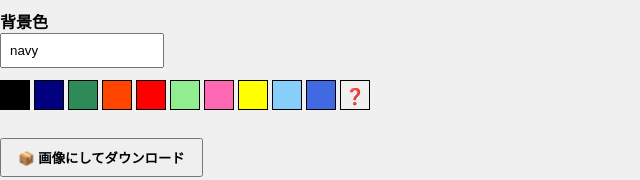
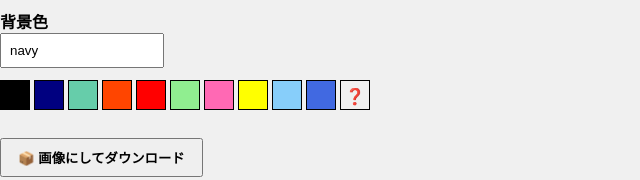
Before and after one commit to heading-image-maker/heading-image-maker.github.io, a website built with webpack: page docs/index.html in a window 1280 px wide. Shown: the part 971-1151 px from the top of the page, 0-640 px from the left. Built offline with nearby package versions, Linux system fonts and the light colour scheme.

Commit message:
feat: 色調整

```diff
--- a/docs/css/style.css
+++ b/docs/css/style.css
@@ -123,7 +123,7 @@ header {
 
 #form .color-palette[data-background-color=black] { background-color: black; }
 #form .color-palette[data-background-color=navy] { background-color: navy; }
-#form .color-palette[data-background-color=seagreen] { background-color: seagreen; }
+#form .color-palette[data-background-color=mediumaquamarine] { background-color: mediumaquamarine; }
 #form .color-palette[data-background-color=orangered] { background-color: orangered; }
 #form .color-palette[data-background-color=red] { background-color: red; }
 #form .color-palette[data-background-color=lightgreen] { background-color: lightgreen; }
--- a/docs/index.html
+++ b/docs/index.html
@@ -1,24 +1,30 @@
 <!DOCTYPE html>
 <html>
+
 <head>
   <meta charset="utf-8" />
   <title>Heading Image Maker | 見出し画像メーカー</title>
-    <meta name="description" content="A tool that makes a heading image and saves it in a file. | 見出し画像を作ってファイルに保存する、それだけのツール。">
+  <meta name="description"
+    content="A tool that makes a heading image and saves it in a file. | 見出し画像を作ってファイルに保存する、それだけのツール。">
   <meta name="keywords" content="note,見出し,画像,heading,image,png">
   <meta name='twitter:card' content='summary_large_image'>
   <meta name='twitter:site' content='@fukuchiharuki'>
   <meta name='twitter:title' content='Heading Image Maker | 見出し画像メーカー'>
-    <meta name='twitter:description' content='A tool that makes a heading image and saves it in a file. | 見出し画像を作ってファイルに保存する、それだけのツール。'>
+  <meta name='twitter:description'
+    content='A tool that makes a heading image and saves it in a file. | 見出し画像を作ってファイルに保存する、それだけのツール。'>
   <meta name='twitter:image' content='https://fukuchiharuki.me/heading-image-maker/images/key-visual.png'>
   <link rel="stylesheet" media="all" href="./css/font.css">
   <link rel="stylesheet" media="all" href="./css/style.css">
 </head>
+
 <body>
 
   <header>
     <ul id="links">
       <li class="github"><a href="https://github.com/fukuchiharuki/heading-image-maker/">GitHub Project</a></li>
-        <li class="twitter"><a href="https://twitter.com/intent/tweet?url=https://fukuchiharuki.me/heading-image-maker/&amp;via=fukuchiharuki&amp;text=A+tool+that+makes+a+heading+image+and+saves+it+in+a+file.+%7C+%E8%A6%8B%E5%87%BA%E3%81%97%E7%94%BB%E5%83%8F%E3%82%92%E4%BD%9C%E3%81%A3%E3%81%A6%E3%83%95%E3%82%A1%E3%82%A4%E3%83%AB%E3%81%AB%E4%BF%9D%E5%AD%98%E3%81%99%E3%82%8B%E3%80%81%E3%81%9D%E3%82%8C%E3%81%A0%E3%81%91%E3%81%AE%E3%83%84%E3%83%BC%E3%83%AB%E3%80%82">Tweet</a></li>
+      <li class="twitter"><a
+          href="https://twitter.com/intent/tweet?url=https://fukuchiharuki.me/heading-image-maker/&amp;via=fukuchiharuki&amp;text=A+tool+that+makes+a+heading+image+and+saves+it+in+a+file.+%7C+%E8%A6%8B%E5%87%BA%E3%81%97%E7%94%BB%E5%83%8F%E3%82%92%E4%BD%9C%E3%81%A3%E3%81%A6%E3%83%95%E3%82%A1%E3%82%A4%E3%83%AB%E3%81%AB%E4%BF%9D%E5%AD%98%E3%81%99%E3%82%8B%E3%80%81%E3%81%9D%E3%82%8C%E3%81%A0%E3%81%91%E3%81%AE%E3%83%84%E3%83%BC%E3%83%AB%E3%80%82">Tweet</a>
+      </li>
     </ul>
   </header>
 
@@ -39,7 +45,7 @@
     <div>
       <div class="dt">説明文</div>
       <div class="dd">
-          <textarea id="input-description" >見出し画像を作ってファイルに保存する、それだけのツール。</textarea>
+        <textarea id="input-description">見出し画像を作ってファイルに保存する、それだけのツール。</textarea>
       </div>
     </div>
     <div>
@@ -58,7 +64,7 @@
       <div class="dd">
         <a class="color-palette" data-color="white" data-background-color="black"></a>
         <a class="color-palette" data-color="white" data-background-color="navy"></a>
-          <a class="color-palette" data-color="white" data-background-color="seagreen"></a>
+        <a class="color-palette" data-color="white" data-background-color="mediumaquamarine"></a>
         <a class="color-palette" data-color="yellow" data-background-color="orangered"></a>
         <a class="color-palette" data-color="white" data-background-color="red"></a>
         <a class="color-palette" data-color="deeppink" data-background-color="lightgreen"></a>
@@ -133,4 +139,5 @@ OTHER DEALINGS IN THE SOFTWARE.</pre>
     </div>
   </footer>
 </body>
+
 </html>
```
Lines whose indentation alone changed are shown as unchanged.
